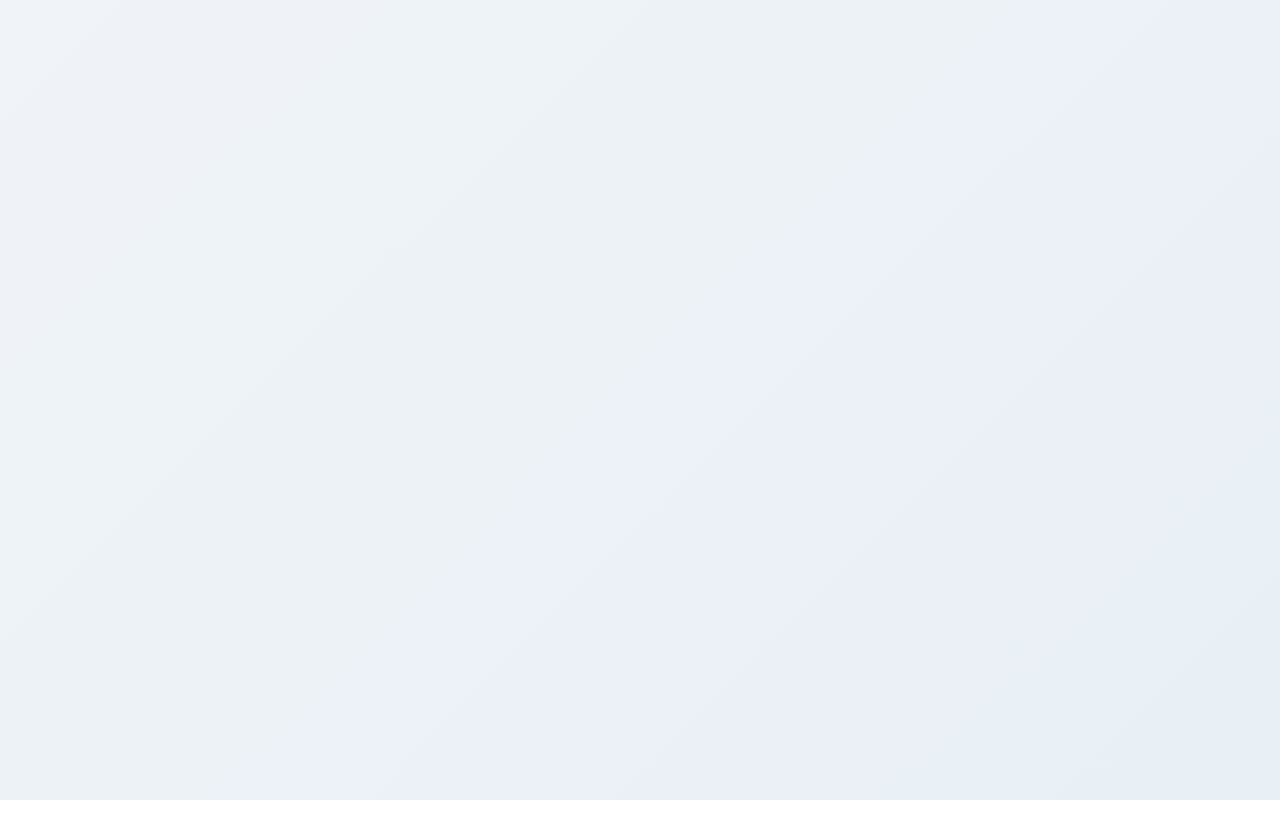
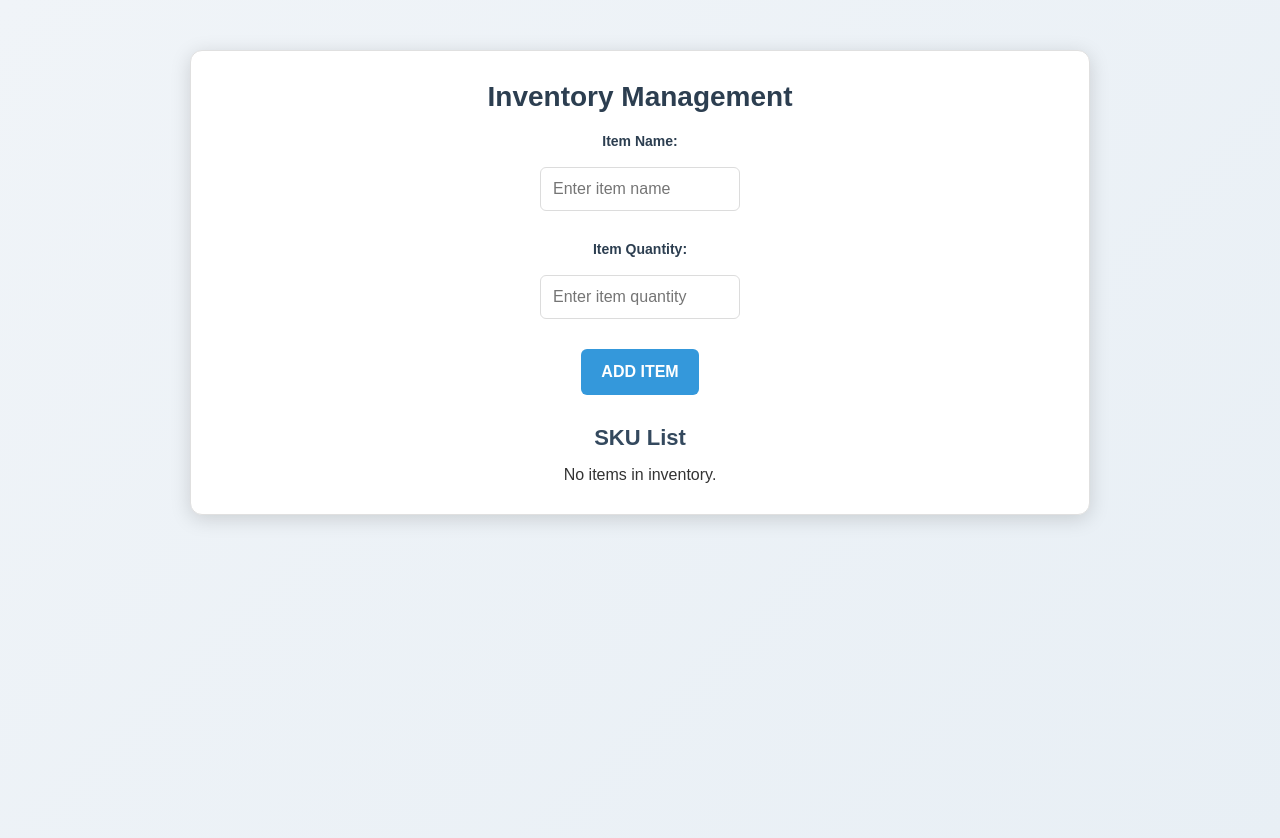
Before and after one commit to Pratham-Creating/Bizflow-Project, a React (Create React App) app in the folder bizflow-frontend/: page /inventory in a window 1280 px wide. Before the commit this address had no page. Shown: the top 838 px of the page. Before the commit the page ends 800 px from the top, so only its background shows below. Built offline with nearby package versions, Linux system fonts and the light colour scheme.

Commit message:
3) Inventory Management Added

```diff
--- a/bizflow-frontend/src/App.js
+++ b/bizflow-frontend/src/App.js
@@ -6,6 +6,8 @@ import './App.css';
 import HomePage from './pages/HomePage';
 import LoginPage from './pages/LoginPage';
 import DashboardPage from './pages/DashboardPage';
+import InventoryPage from './pages/inventoryPage';
+
 
 function App() {
   return (
@@ -15,6 +17,7 @@ function App() {
           <Route path="/" element={<HomePage />} />
           <Route path="/login" element={<LoginPage />} />
           <Route path="/dashboard" element={<DashboardPage />} />
+          <Route path="/inventory" element={<InventoryPage />} />
         </Routes>
       </div>
     </Router>
--- a/bizflow-frontend/src/pages/DashboardPage.js
+++ b/bizflow-frontend/src/pages/DashboardPage.js
@@ -34,8 +34,8 @@ const DashboardPage = () => {
           <div className="user-profile">
             <img src="https://via.placeholder.com/80" alt="User Avatar" />
             <div className="profile-info">
-              <h3>John Doe</h3>
-              <p>Business Owner</p>
+              <h3>User Name</h3>
+              <p>Business Name</p>
             </div>
           </div>
         </header>
@@ -53,9 +53,9 @@ const DashboardPage = () => {
             <Link to="/transactions" className="btn">Go to Transactions</Link>
           </div>
           <div className="action-card">
-            <h3>Settings</h3>
-            <p>Customize your BizFlow experience.</p>
-            <Link to="/settings" className="btn">Go to Settings</Link>
+            <h3>Financial Data Visualization</h3>
+            <p>Manage your business more effectively.</p>
+            <Link to="/settings" className="btn">Go to Data Visualization</Link>
           </div>
         </section>
       </div>
--- /dev/null
+++ b/bizflow-frontend/src/pages/inventoryPage.js
@@ -0,0 +1,86 @@
+import React, { useState, useEffect } from "react";
+import "../styles/inventory.css";
+
+function InventoryPage() {
+  const [skuItems, setSkuItems] = useState([]);
+  const [itemName, setItemName] = useState("");
+  const [itemQuantity, setItemQuantity] = useState("");
+
+  // Fetch data from localStorage when the component mounts
+  useEffect(() => {
+    const storedItems = JSON.parse(localStorage.getItem("skuItems")) || [];
+    setSkuItems(storedItems);
+  }, []); // Empty dependency array ensures this runs only once on component mount
+
+  // Save SKU items to localStorage whenever they change
+  useEffect(() => {
+    localStorage.setItem("skuItems", JSON.stringify(skuItems));
+  }, [skuItems]); // Dependency on skuItems ensures this updates correctly
+
+  const addSkuItem = (e) => {
+    e.preventDefault();
+    if (!itemName || !itemQuantity) {
+      alert("Both fields are required!");
+      return;
+    }
+
+    const newItem = { name: itemName, quantity: itemQuantity };
+    setSkuItems([...skuItems, newItem]);
+    setItemName("");
+    setItemQuantity("");
+  };
+
+  return (
+    <div className="inventory-container">
+      <h1>Inventory Management</h1>
+      <form className="inventory-form" onSubmit={addSkuItem}>
+        <div className="form-group">
+          <label htmlFor="itemName">Item Name:</label>
+          <input
+            type="text"
+            id="itemName"
+            value={itemName}
+            onChange={(e) => setItemName(e.target.value)}
+            placeholder="Enter item name"
+          />
+        </div>
+        <div className="form-group">
+          <label htmlFor="itemQuantity">Item Quantity:</label>
+          <input
+            type="number"
+            id="itemQuantity"
+            value={itemQuantity}
+            onChange={(e) => setItemQuantity(e.target.value)}
+            placeholder="Enter item quantity"
+          />
+        </div>
+        <button type="submit" className="add-button">
+          Add Item
+        </button>
+      </form>
+      <h2>SKU List</h2>
+      {skuItems.length > 0 ? (
+        <table className="sku-table">
+          <thead>
+            <tr>
+              <th>Item Name</th>
+              <th>Quantity</th>
+            </tr>
+          </thead>
+          <tbody>
+            {skuItems.map((item, index) => (
+              <tr key={index}>
+                <td>{item.name}</td>
+                <td>{item.quantity}</td>
+              </tr>
+            ))}
+          </tbody>
+        </table>
+      ) : (
+        <p>No items in inventory.</p>
+      )}
+    </div>
+  );
+}
+
+export default InventoryPage;
--- /dev/null
+++ b/bizflow-frontend/src/styles/inventory.css
@@ -0,0 +1,141 @@
+/* Overall container styling */
+.inventory-container {
+    max-width: 900px;
+    margin: 50px auto;
+    padding: 30px;
+    background: #ffffff;
+    border-radius: 12px;
+    box-shadow: 0 4px 20px rgba(0, 0, 0, 0.15);
+    border: 1px solid #e0e0e0;
+}
+
+/* Page headings */
+.inventory-container h1 {
+    font-size: 28px;
+    color: #2c3e50;
+    text-align: center;
+    margin-bottom: 20px;
+}
+
+.inventory-container h2 {
+    font-size: 22px;
+    color: #34495e;
+    margin-top: 30px;
+    margin-bottom: 15px;
+    text-align: center;
+}
+
+/* Inventory form styling */
+.inventory-form {
+    display: flex;
+    flex-wrap: wrap;
+    gap: 20px;
+    justify-content: space-between;
+    margin-bottom: 30px;
+}
+
+/* Input fields styling */
+.form-group {
+    flex: 1 1 calc(50% - 20px);
+    display: flex;
+    flex-direction: column;
+}
+
+.form-group label {
+    font-weight: 600;
+    font-size: 14px;
+    color: #2c3e50;
+    margin-bottom: 8px;
+}
+
+.form-group input {
+    padding: 12px;
+    border: 1px solid #dcdcdc;
+    border-radius: 6px;
+    font-size: 16px;
+    color: #2c3e50;
+    transition: all 0.3s ease;
+}
+
+.form-group input:focus {
+    border-color: #3498db;
+    box-shadow: 0 0 10px rgba(52, 152, 219, 0.3);
+    outline: none;
+}
+
+/* Add button styling */
+.add-button {
+    flex: 1 1 100%;
+    padding: 14px 20px;
+    background: #3498db;
+    color: white;
+    font-size: 16px;
+    font-weight: bold;
+    text-transform: uppercase;
+    border: none;
+    border-radius: 6px;
+    cursor: pointer;
+    transition: all 0.3s ease;
+}
+
+.add-button:hover {
+    background: #2980b9;
+    box-shadow: 0 4px 12px rgba(41, 128, 185, 0.4);
+}
+
+/* SKU List Table Styling */
+.sku-table {
+    width: 100%;
+    border-collapse: collapse;
+    margin-top: 20px;
+    background: #f9f9f9;
+    border-radius: 8px;
+    overflow: hidden;
+    box-shadow: 0 4px 15px rgba(0, 0, 0, 0.1);
+}
+
+.sku-table th,
+.sku-table td {
+    padding: 12px 15px;
+    text-align: left;
+    font-size: 14px;
+}
+
+.sku-table th {
+    background-color: #34495e;
+    color: white;
+    font-weight: 700;
+}
+
+.sku-table tbody tr {
+    border-bottom: 1px solid #dcdcdc;
+}
+
+.sku-table tbody tr:hover {
+    background: rgba(52, 152, 219, 0.1);
+}
+
+.sku-table tbody tr:nth-child(odd) {
+    background: #f5f5f5;
+}
+
+/* For the last row border fix */
+.sku-table tbody tr:last-child {
+    border-bottom: none;
+}
+
+/* Responsive design for small screens */
+@media screen and (max-width: 768px) {
+    .inventory-container {
+        padding: 20px;
+    }
+
+    .form-group {
+        flex: 1 1 100%;
+    }
+
+    .sku-table th,
+    .sku-table td {
+        font-size: 13px;
+    }
+}
```
